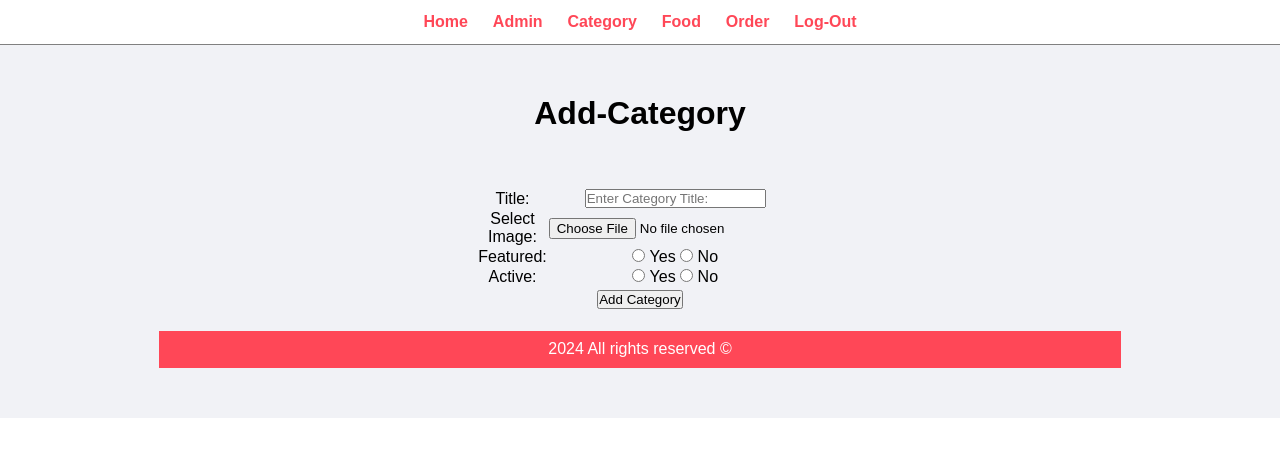
After one commit to ZyadAsraf/Online-Restaurant, a PHP site: page /Online-Restaurant/Add-category.php in a window 1280 px wide. The commit adds this page. Shown: the top 457 px of the page. Run offline with PHP 8.4, Linux system fonts and the light colour scheme; the visitor is signed in with stand-in values (Sample User, id 1).

Commit message:
Add Category Function

```diff
--- a/Admin/Add-admin.php
+++ b/Admin/Add-admin.php
@@ -48,7 +48,7 @@ include("Partials/Navigation.php");
 
                 <tr>
                     <td colspan="2">
-                        <input type="submit" name="submit" value="Save" class=".btn-secondary">
+                        <input type="submit" name="submit" value="Save">
                     </td>
                 </tr>
 
--- /dev/null
+++ b/Admin/Add-category.php
@@ -0,0 +1,171 @@
+<?php
+include("Partials/Navigation.php");
+?>
+
+<div class="main-content">
+        <div class="wrapper">
+            <h1>Add-Category</h1>
+            <br><br>
+
+            <form action="" method="POST" enctype="multipart/form-data">
+
+            <table class="tbl-30">
+
+                <tr>
+                    <td>Title:</td>
+                    <td>
+                        <input type="text" name="title" placeholder="Enter Category Title: ">
+                    </td>
+                </tr>
+
+                <tr>
+                    <td>Select Image:</td>
+                    <td>
+                        <input type="file" name="image">
+                    </td>
+                </tr>
+
+                <tr>
+                    <td>Featured:</td>
+                    <td>
+                        <input type="radio" name="featured" value="Yes"> Yes
+                        <input type="radio" name="featured" value="No"> No
+                    </td>
+                </tr>
+
+                <tr>
+                    <td>Active:</td>
+                    <td>
+                    <input type="radio" name="active" value="Yes"> Yes
+                    <input type="radio" name="featured" value="No"> No
+                    </td>
+                </tr>
+
+                <tr>
+
+                <tr>
+                    <td colspan="2">
+                        <input type="submit" name="submit" value="Add Category">
+                    </td>
+                </tr>
+
+            </table>
+
+            </form>
+
+
+<?php
+include("Partials/Footer.php");
+
+// Check if submit button is clicked or not
+if(isset($_POST['submit']))
+{
+    // if Button Clicked
+    // Get the data from the form
+    $title = $_POST['title'];
+
+    // For Radio input, we need to check if the button is selected or not
+    if(isset($_POST['featured']))
+    {
+        // Get the value from form
+        $featured = $_POST['featured'];
+    }
+    else
+    {
+        // Default Value
+        $featured = "No";
+    }
+
+    if(isset($_POST['active']))
+    {
+        // Get the value from form
+        $active = $_POST['active'];
+    }
+    else
+    {
+        // Default Value
+        $active = "No";
+    }
+
+    // Check if image is selected or not
+
+    if(isset($_FILES['image']['name']))
+    {
+        // Upload the Image
+        // To upload image we need image name, source path and destination path
+        $image_name = $_FILES['image']['name'];
+
+        // Upload the Image only if image is selected
+        if($image_name != "")
+        {
+            // Auto Rename Image
+            // Get the extension of the image
+            $ext = end(explode('.', $image_name));
+
+            // Rename the Image
+            $image_name = "Food_Category_".rand(000, 999).'.'.$ext;
+            $source_path = $_FILES['image']['tmp_name'];
+            $destination_path = "../Images/Category/".$image_name;
+
+            // Upload the Image
+            $upload = move_uploaded_file($source_path, $destination_path);
+
+            // Check if the image is uploaded or not
+            if($upload == FALSE)
+            {
+                // Set Message
+                $_SESSION['upload'] = "<div style=\"color: red\"><strong>Failed to Upload Image!</strong></div>";
+
+                // Redirect to Add Category Page
+                header("location:".HOMEURL.'admin/Add-category.php');
+
+                // Stop the Process
+                die();
+            }
+        }
+    }
+    else
+    {
+        // Don't Upload Image and set the image_name value to blank
+        $image_name = "";
+    }
+
+
+    // SQL Query to Save the data into database
+    $sql = "INSERT INTO category SET
+        Title = '$title',
+        Image = '$image_name',
+        Featured = '$featured',
+        Active = '$active'
+    ";
+
+    // Execute the Query and Insert into Database
+    $result = mysqli_query($conn, $sql) or die(mysqli_error($conn));
+
+
+    // Check whether the data is inserted or not
+
+    if($result == TRUE)
+    {
+        // Data Inserted
+        // Create a Session Variable to Display Message
+        $_SESSION['add'] = "<div style=\"color: green\"><strong>Category Added Successfully</strong></div>";
+
+        // Redirect to Manage Category Page
+        header("location:".HOMEURL.'admin/Manage-category.php');
+
+    }
+    else
+    {
+        // Failed to Insert Data
+        // Create a Session Variable to Display Message
+        $_SESSION['add'] = "Failed To Add Category!";
+
+        // Redirect to Manage Category Page
+        header("location:".HOMEURL.'admin/Add-category.php');
+    }
+}
+
+
+
+?>
```
Also changed, not shown: Admin/Manage-category.php (+16 -1 lines), Images/Category/Food_Category_932.jpeg (added), Images/sks.txt (added).
